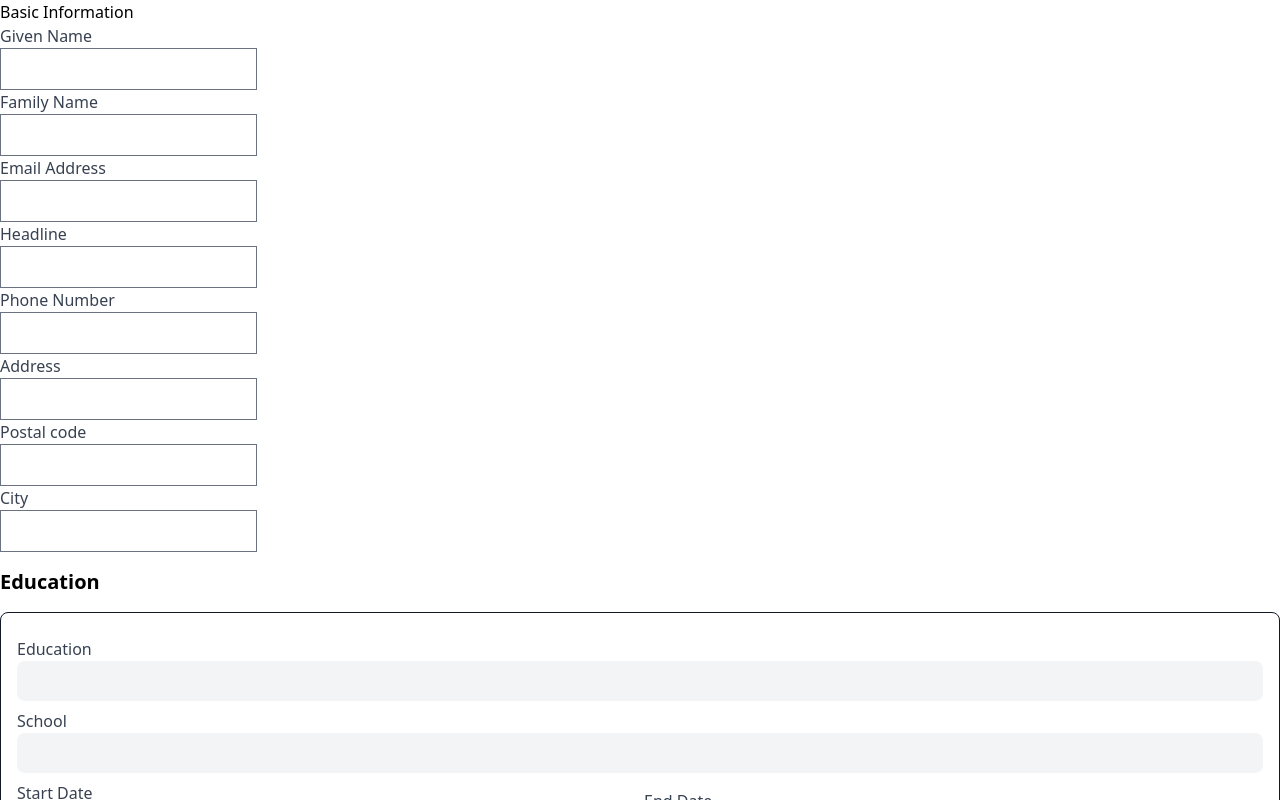
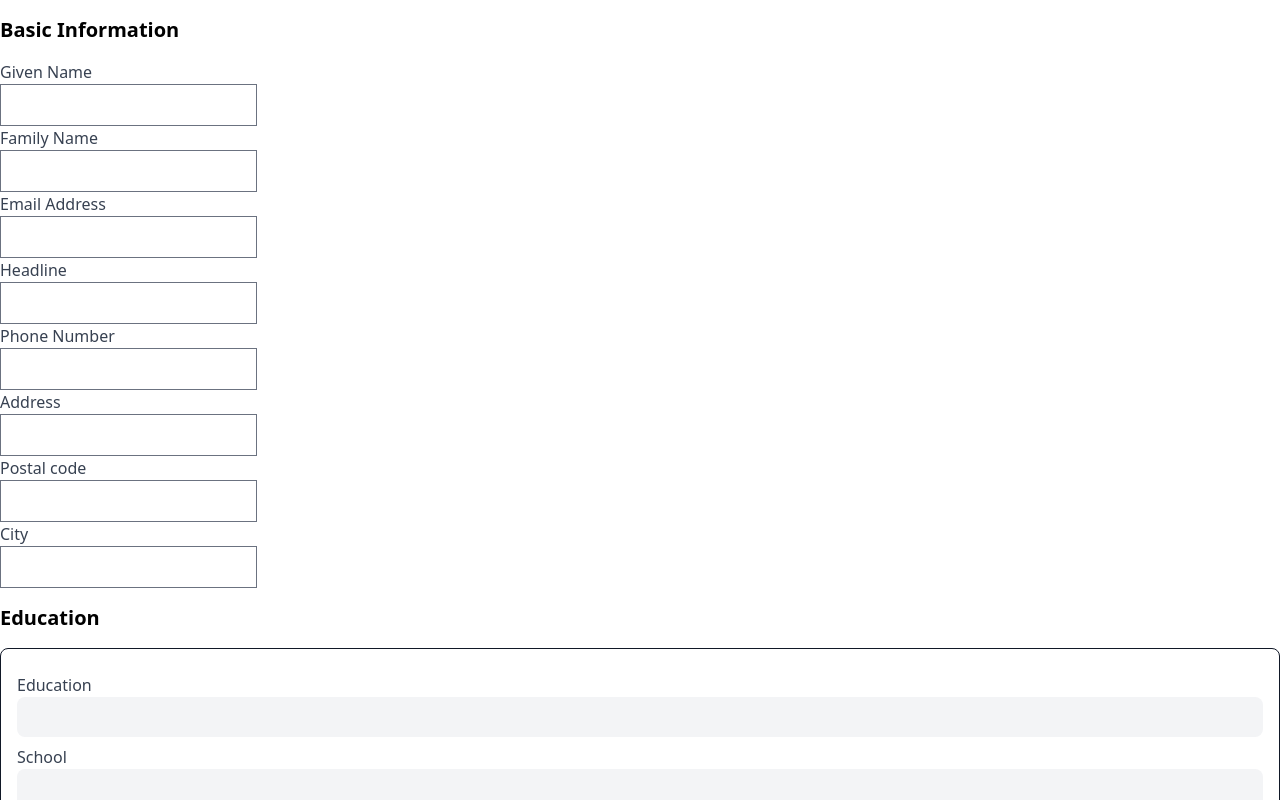
Before and after one commit to Ja-Uyoma/CV-Application, a React (Vite) app: page / in a window 1280 px wide. Shown: the top 800 px of the page. Built offline with nearby package versions, Linux system fonts and the light colour scheme.

Commit message:
feat: style the header

```diff
--- a/src/components/BasicInformation.jsx
+++ b/src/components/BasicInformation.jsx
@@ -1,7 +1,7 @@
 const BasicInformation = () => {
   return (
     <section>
-      <h2>Basic Information</h2>
+      <h2 className="font-bold text-xl py-4">Basic Information</h2>
 
       <form action="/" method="post" autoComplete="off">
         <div>
```
